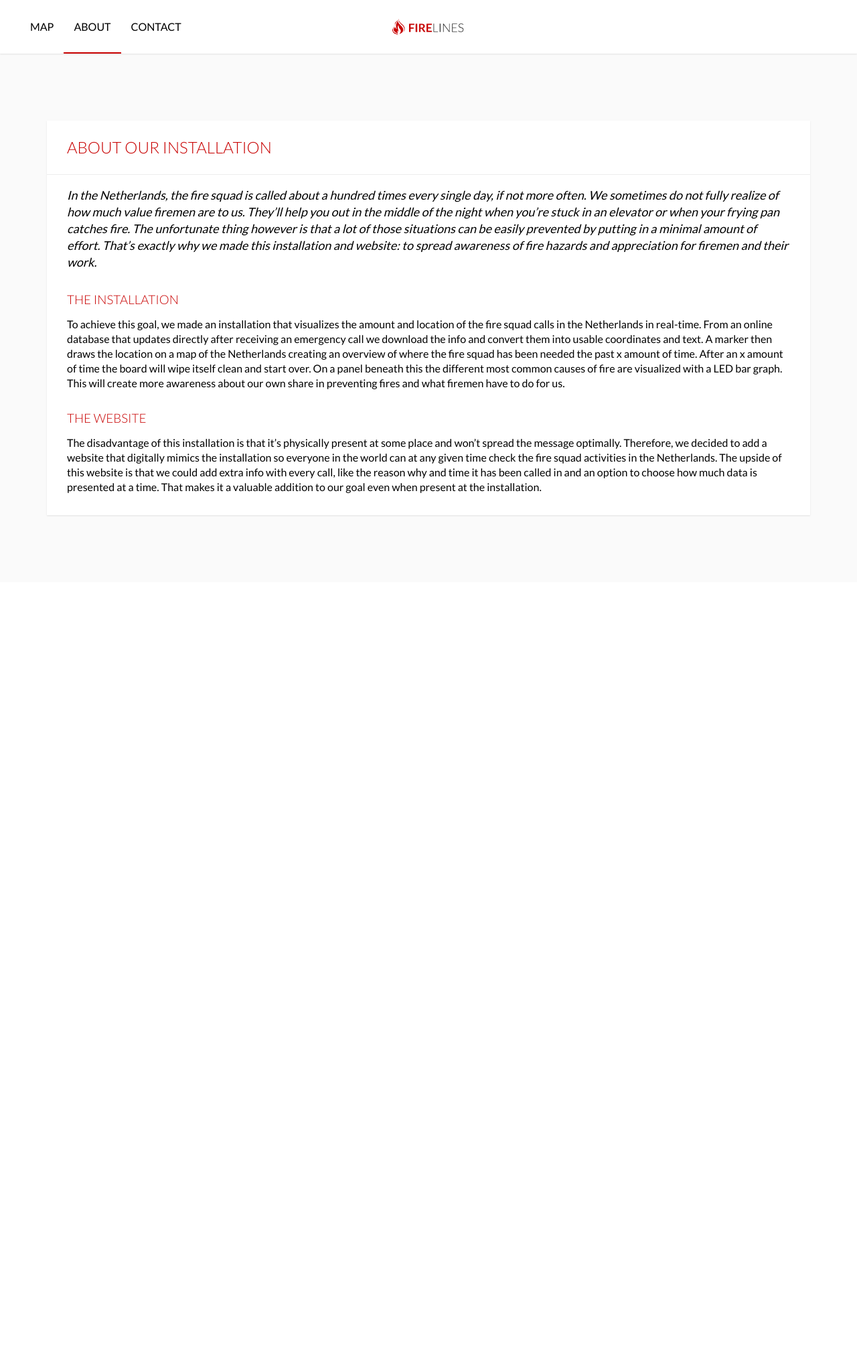
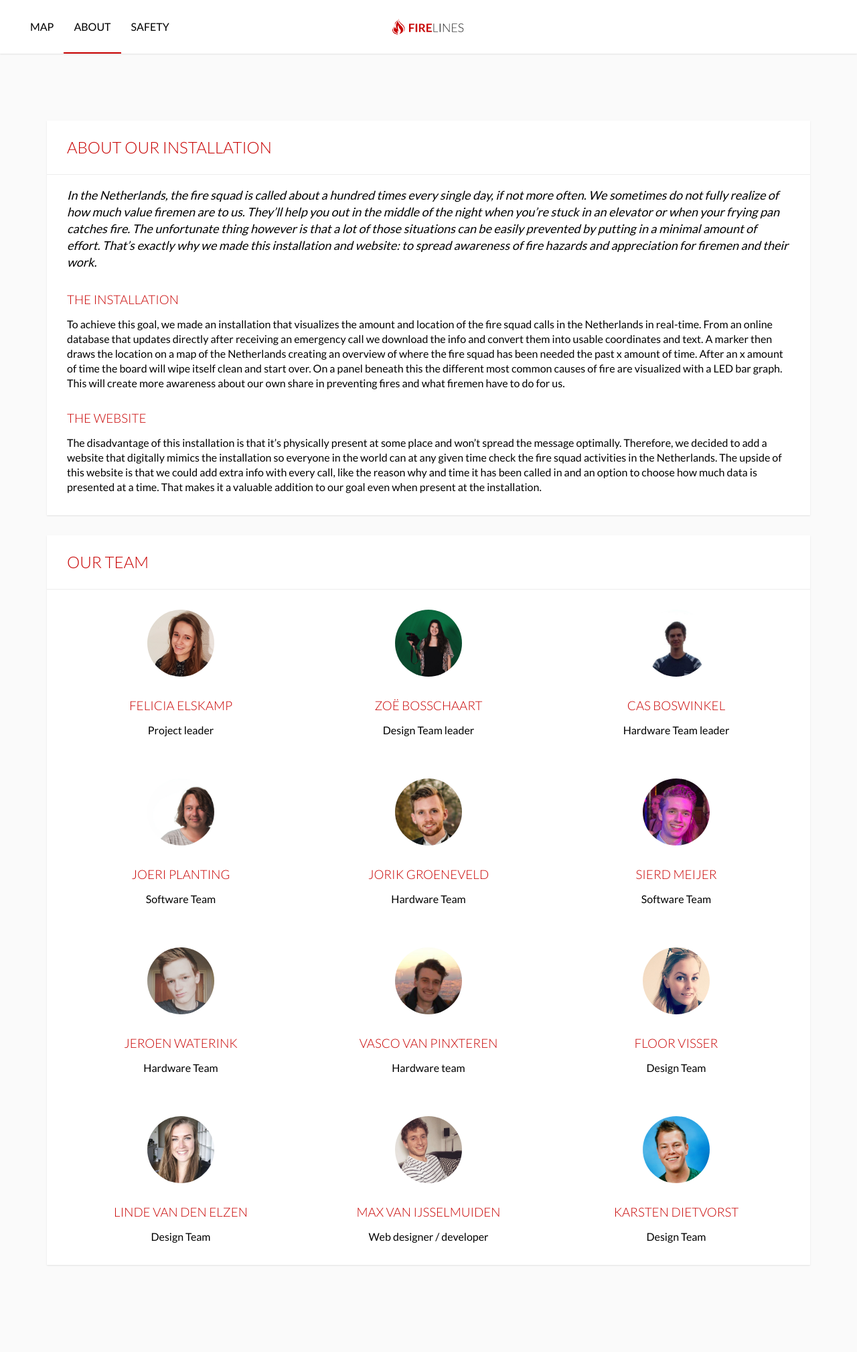
Before and after one commit to maxvij/FireLines, a PHP site: page /about in a window 1280 px wide. Shown: the whole page at 67% size. Before the commit the page ends 771 px from the top, so only its background shows below. Run offline with PHP 8.4, Linux system fonts and the light colour scheme; style sheets or scripts are compiled from the project's sources; some libraries are stand-ins or nearby versions.

Commit message:
Changed about page and added safety page. (#12)

```diff
--- a/about/index.php
+++ b/about/index.php
@@ -19,12 +19,112 @@
 				</div>
 				<div class="content">
 					<p class="lead">
-						In the Netherlands, the fire squad is called about a hundred times every single day, if not more often. We sometimes do not fully realize of how much value firemen are to us. They’ll help you out in the middle of the night when you’re stuck in an elevator or when your frying pan catches fire. The unfortunate thing however is that a lot of those situations can be easily prevented by putting in a minimal amount of effort. That’s exactly why we made this installation and website: to spread awareness of fire hazards and appreciation for firemen and their work.
+						In the Netherlands, the fire squad is called about a hundred times every single day, if not more
+						often. We sometimes do not fully realize of how much value firemen are to us. They’ll help you
+						out in the middle of the night when you’re stuck in an elevator or when your frying pan catches
+						fire. The unfortunate thing however is that a lot of those situations can be easily prevented by
+						putting in a minimal amount of effort. That’s exactly why we made this installation and website:
+						to spread awareness of fire hazards and appreciation for firemen and their work.
 					</p>
 					<h3>The installation</h3>
-					<p>To achieve this goal, we made an installation that visualizes the amount and location of the fire squad calls in the Netherlands in real-time. From an online database that updates directly after receiving an emergency call we download the info and convert them into usable coordinates and text. A marker then draws the location on a map of the Netherlands creating an overview of where the fire squad has been needed the past x amount of time. After an x amount of time the board will wipe itself clean and start over. On a panel beneath this the different most common causes of fire are visualized with a LED bar graph. This will create more awareness about our own share in preventing fires and what firemen have to do for us.</p>
+					<p>To achieve this goal, we made an installation that visualizes the amount and location of the fire
+						squad calls in the Netherlands in real-time. From an online database that updates directly after
+						receiving an emergency call we download the info and convert them into usable coordinates and
+						text. A marker then draws the location on a map of the Netherlands creating an overview of where
+						the fire squad has been needed the past x amount of time. After an x amount of time the board
+						will wipe itself clean and start over. On a panel beneath this the different most common causes
+						of fire are visualized with a LED bar graph. This will create more awareness about our own share
+						in preventing fires and what firemen have to do for us.</p>
 					<h3>The website</h3>
-					<p>The disadvantage of this installation is that it’s physically present at some place and won’t spread the message optimally. Therefore, we decided to add a website that digitally mimics the installation so everyone in the world can at any given time check the fire squad activities in the Netherlands. The upside of this website is that we could add extra info with every call, like the reason why and time it has been called in and an option to choose how much data is presented at a time. That makes it a valuable addition to our goal even when present at the installation.</p>
+					<p>The disadvantage of this installation is that it’s physically present at some place and won’t
+						spread the message optimally. Therefore, we decided to add a website that digitally mimics the
+						installation so everyone in the world can at any given time check the fire squad activities in
+						the Netherlands. The upside of this website is that we could add extra info with every call,
+						like the reason why and time it has been called in and an option to choose how much data is
+						presented at a time. That makes it a valuable addition to our goal even when present at the
+						installation.</p>
+				</div>
+				<div class="footer">
+
+				</div>
+			</div>
+		</div>
+	</div>
+	<div class="row">
+		<div class="col-12">
+			<div class="panel">
+				<div class="heading">
+					<h2>Our team</h2>
+				</div>
+				<div class="content contact">
+					<div class="row">
+						<div class="col-6 col-sm-4">
+							<div class="avatar felicia"></div>
+							<h3>Felicia Elskamp</h3>
+							<p>Project leader</p>
+						</div>
+						<div class="col-6 col-sm-4">
+							<div class="avatar zoe"></div>
+							<h3>Zo&euml; Bosschaart</h3>
+							<p>Design Team leader</p>
+						</div>
+						<div class="col-6 col-sm-4">
+							<div class="avatar cas"></div>
+							<h3>Cas Boswinkel</h3>
+							<p>Hardware Team leader</p>
+						</div>
+					</div>
+					<div class="row">
+						<div class="col-6 col-sm-4">
+							<div class="avatar joeri"></div>
+							<h3>Joeri Planting</h3>
+							<p>Software Team</p>
+						</div>
+						<div class="col-6 col-sm-4">
+							<div class="avatar jorik"></div>
+							<h3>Jorik Groeneveld</h3>
+							<p>Hardware Team</p>
+						</div>
+						<div class="col-6 col-sm-4">
+							<div class="avatar sierd"></div>
+							<h3>Sierd Meijer</h3>
+							<p>Software Team</p>
+						</div>
+					</div>
+					<div class="row">
+						<div class="col-6 col-sm-4">
+							<div class="avatar jeroen"></div>
+							<h3>Jeroen Waterink</h3>
+							<p>Hardware Team</p>
+						</div>
+						<div class="col-6 col-sm-4">
+							<div class="avatar vasco"></div>
+							<h3>Vasco van Pinxteren</h3>
+							<p>Hardware team</p>
+						</div>
+						<div class="col-6 col-sm-4">
+							<div class="avatar floor"></div>
+							<h3>Floor Visser</h3>
+							<p>Design Team</p>
+						</div>
+					</div>
+					<div class="row">
+						<div class="col-6 col-sm-4">
+							<div class="avatar linde"></div>
+							<h3>Linde van den Elzen</h3>
+							<p>Design Team</p>
+						</div>
+						<div class="col-6 col-sm-4">
+							<div class="avatar max"></div>
+							<h3>Max van IJsselmuiden</h3>
+							<p>Web designer / developer</p>
+						</div>
+						<div class="col-6 col-sm-4">
+							<div class="avatar karsten"></div>
+							<h3>Karsten Dietvorst</h3>
+							<p>Design Team</p>
+						</div>
+					</div>
 				</div>
 				<div class="footer">
 
--- a/partials/header.php
+++ b/partials/header.php
@@ -11,14 +11,14 @@
         <div class="col-6 col-md-5">
             <nav>
                 <ul>
-                    <li <?php if(!checkActivePage('about/index.php') && !checkActivePage('contact/index.php')) { print $activeClass; } ?>>
+                    <li <?php if(!checkActivePage('about/index.php') && !checkActivePage('safety/index.php')) { print $activeClass; } ?>>
                         <a href="/">Map</a>
                     </li>
                     <li <?php if(checkActivePage('about/index.php')) { print $activeClass; } ?>>
                         <a href="/about">About</a>
                     </li>
-                    <li <?php if(checkActivePage('contact/index.php')) { print $activeClass; } ?>>
-                        <a href="/contact">Contact</a>
+                    <li <?php if(checkActivePage('safety/index.php')) { print $activeClass; } ?>>
+                        <a href="/safety">Safety</a>
                     </li>
                 </ul>
             </nav>
--- a/src/sass/pages.sass
+++ b/src/sass/pages.sass
@@ -9,7 +9,7 @@
 .panel
   background: $white
   width: calc(100% + 30px)
-  margin: 0 -15px
+  margin: 0 -15px 30px -15px
   padding: 0 15px
   display: inline-block
   float: left
```
Also changed, not shown: contact/index.php (deleted, +0 -98 lines), safety/index.php (added, +31 -0 lines), src/js/firelines.js (+9 -5 lines).
